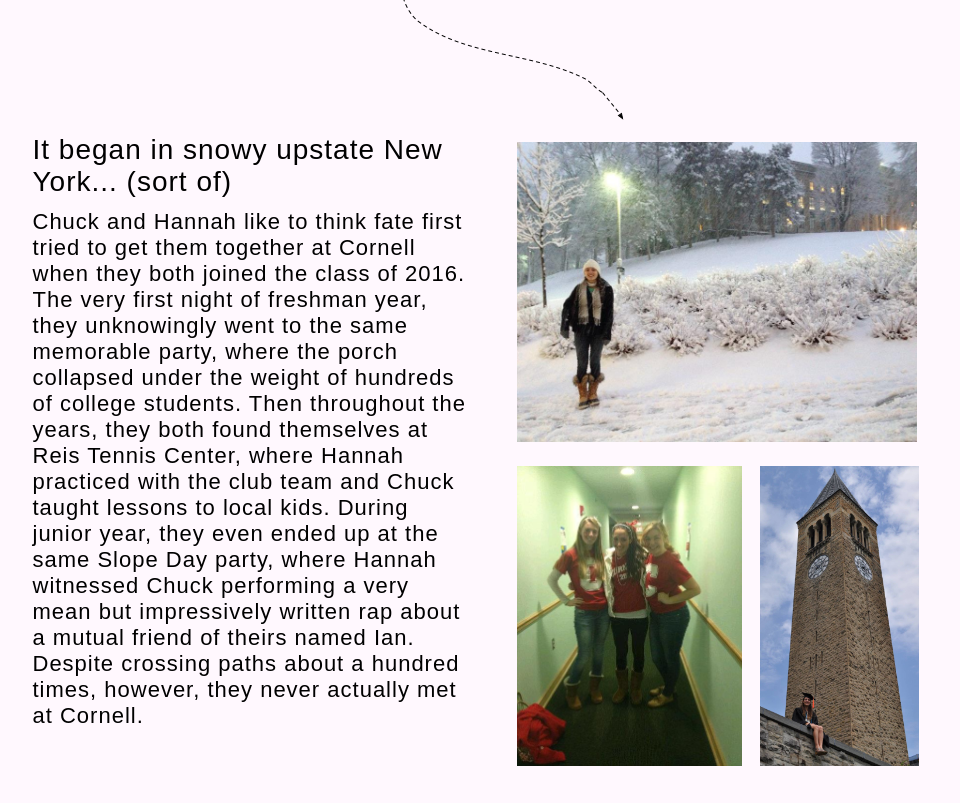
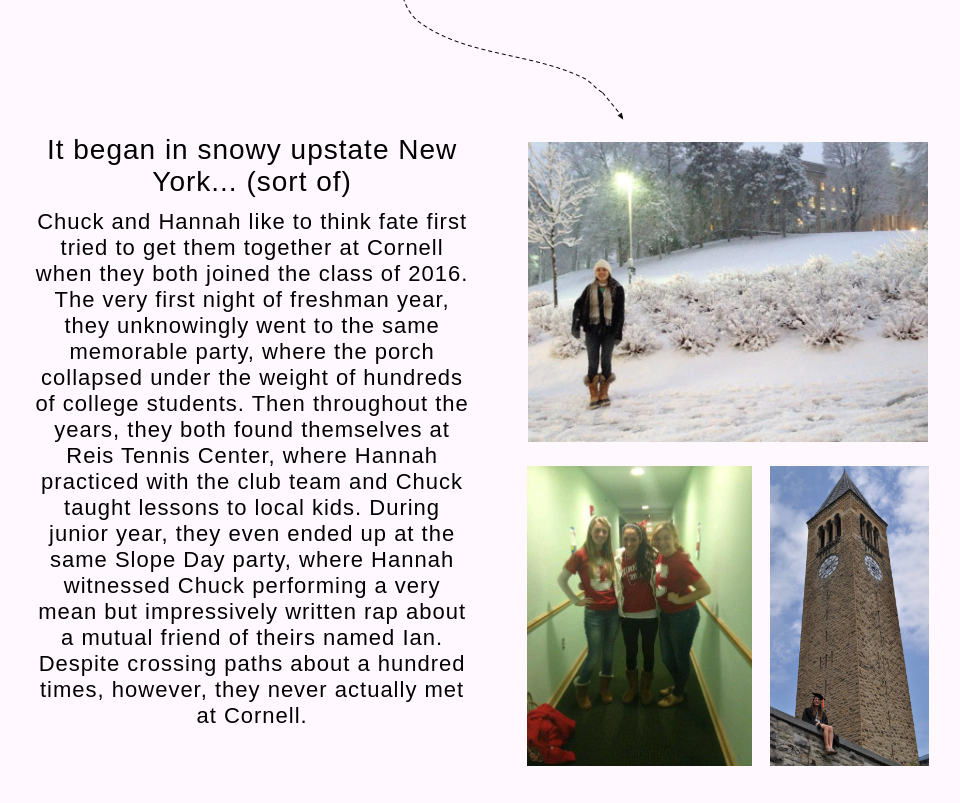
Before and after one commit to HannahStahl/wedding, a React (Create React App) app: page / in a window 1280 px wide. Shown: the part 760-1563 px from the top of the page, without its empty margins (150-1110 px from the left). Built offline with nearby package versions, Linux system fonts and the light colour scheme; a web font is replaced by a local one.

Commit message:
Photo styling

```diff
--- a/src/App.css
+++ b/src/App.css
@@ -75,11 +75,12 @@ nav a {
 }
 
 .story-img {
-  height: 300px;
+  max-width: 100%;
+  max-height: 300px;
   margin: 0.4rem;
 }
 
-.left-align * {
+.left-align {
   text-align: left;
   @media only screen and (max-width: 1100px) {
     text-align: unset;
--- a/src/components/Home.js
+++ b/src/components/Home.js
@@ -5,8 +5,8 @@ const Home = () => (
     <img src="/images/engagement.jpg" alt="Chuck and Hannah" className="home-img" />
     <div className="our-story">
       <img src="/images/arrow-1.png" alt="Arrow 1" />
-      <div className="story-row left-align">
-        <div>
+      <div className="story-row">
+        <div className="left-align">
           <h1>It began in snowy upstate New York... (sort of)</h1>
           <p>Chuck and Hannah like to think fate first tried to get them together at Cornell when they both joined the class of 2016. The very first night of freshman year, they unknowingly went to the same memorable party, where the porch collapsed under the weight of hundreds of college students. Then throughout the years, they both found themselves at Reis Tennis Center, where Hannah practiced with the club team and Chuck taught lessons to local kids. During junior year, they even ended up at the same Slope Day party, where Hannah witnessed Chuck performing a very mean but impressively written rap about a mutual friend of theirs named Ian. Despite crossing paths about a hundred times, however, they never actually met at Cornell.</p>
         </div>
```
